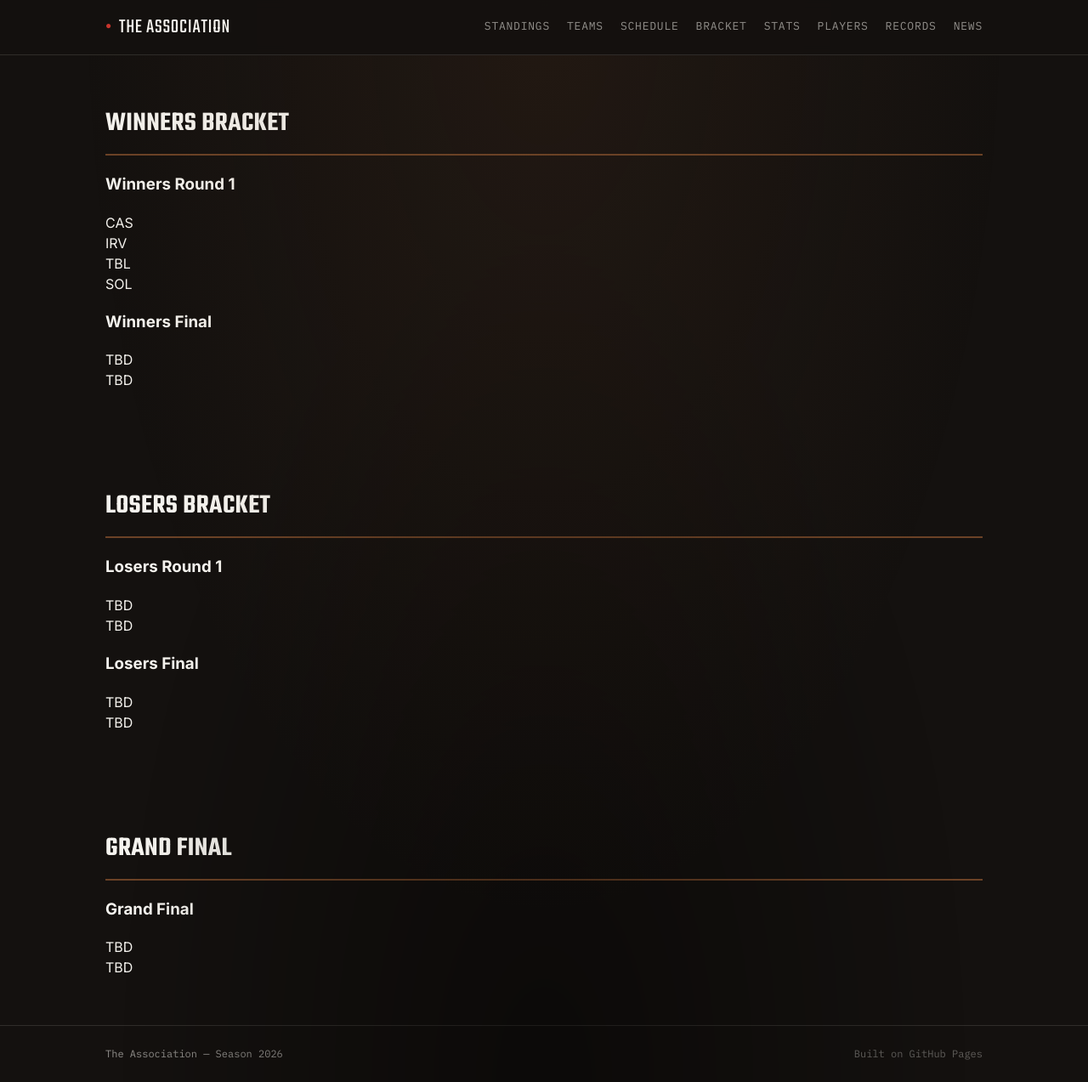
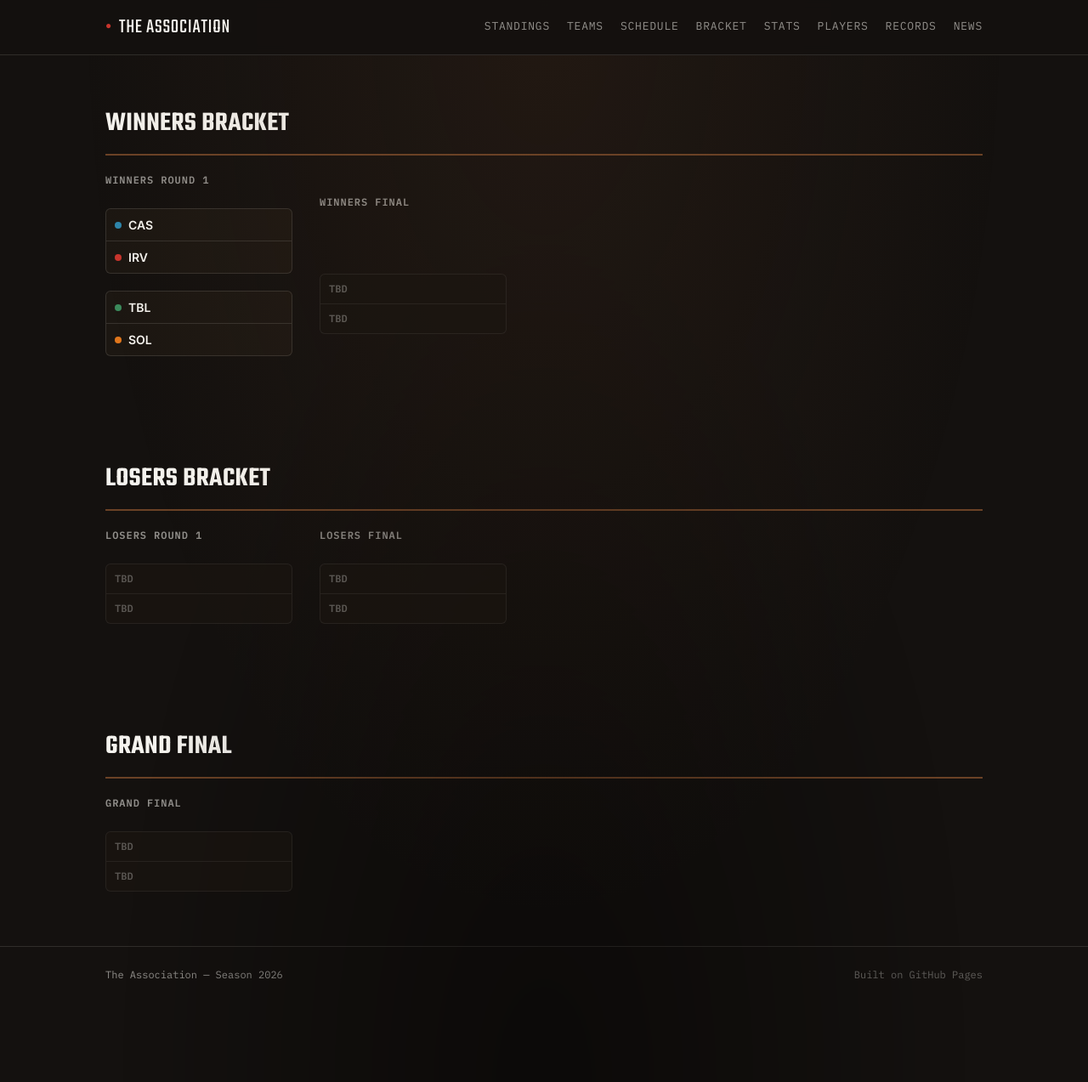
Before and after one commit to Thunder-777/PracticalBasketballAsia.github.io, a Jekyll site: the page built from bracket.html, in a window 1280 px wide and 1273 px high. Shown: the whole window at 85% size. Built offline with Jekyll 4.4.1, drawn with Linux system fonts in a browser that asks for light colours.

Commit message:
Update style.css

```diff
--- a/assets/css/style.css
+++ b/assets/css/style.css
@@ -439,3 +439,55 @@ a { color: inherit; text-decoration: none; }
 }
 
 :focus-visible { outline: 2px solid var(--gold); outline-offset: 2px; }
+
+/* ── Bracket ────────────────────────────────────────────── */
+.bracket {
+  display: flex;
+  gap: 32px;
+  overflow-x: auto;
+  padding-bottom: 8px;
+}
+.bracket-col {
+  display: flex;
+  flex-direction: column;
+  justify-content: space-around;
+  gap: 20px;
+  min-width: 220px;
+}
+.bracket-round-title {
+  font-family: var(--font-mono);
+  font-size: 12px;
+  text-transform: uppercase;
+  letter-spacing: 0.08em;
+  color: var(--dim);
+  margin: 0 0 4px;
+}
+.bracket-match {
+  border: 1px solid var(--line);
+  border-radius: 6px;
+  background: var(--surface);
+  overflow: hidden;
+}
+.bracket-match.status-tbd { opacity: 0.55; }
+.bracket-team {
+  display: flex;
+  align-items: center;
+  justify-content: space-between;
+  padding: 8px 10px;
+  font-family: var(--font-body);
+  font-weight: 600;
+  font-size: 14px;
+  border-bottom: 1px solid var(--line);
+}
+.bracket-team:last-child { border-bottom: none; }
+.bracket-team-name { display: flex; align-items: center; gap: 8px; }
+.bracket-team .dot {
+  display: inline-block;
+  width: 8px;
+  height: 8px;
+  border-radius: 50%;
+}
+.bracket-winner { background: color-mix(in srgb, var(--gold) 14%, transparent); }
+.bracket-winner .bracket-team-name { color: var(--gold); }
+.bracket-score { font-family: var(--font-mono); font-size: 13px; }
+.bracket-tbd { color: var(--dim); font-family: var(--font-mono); font-size: 12px; }
```
